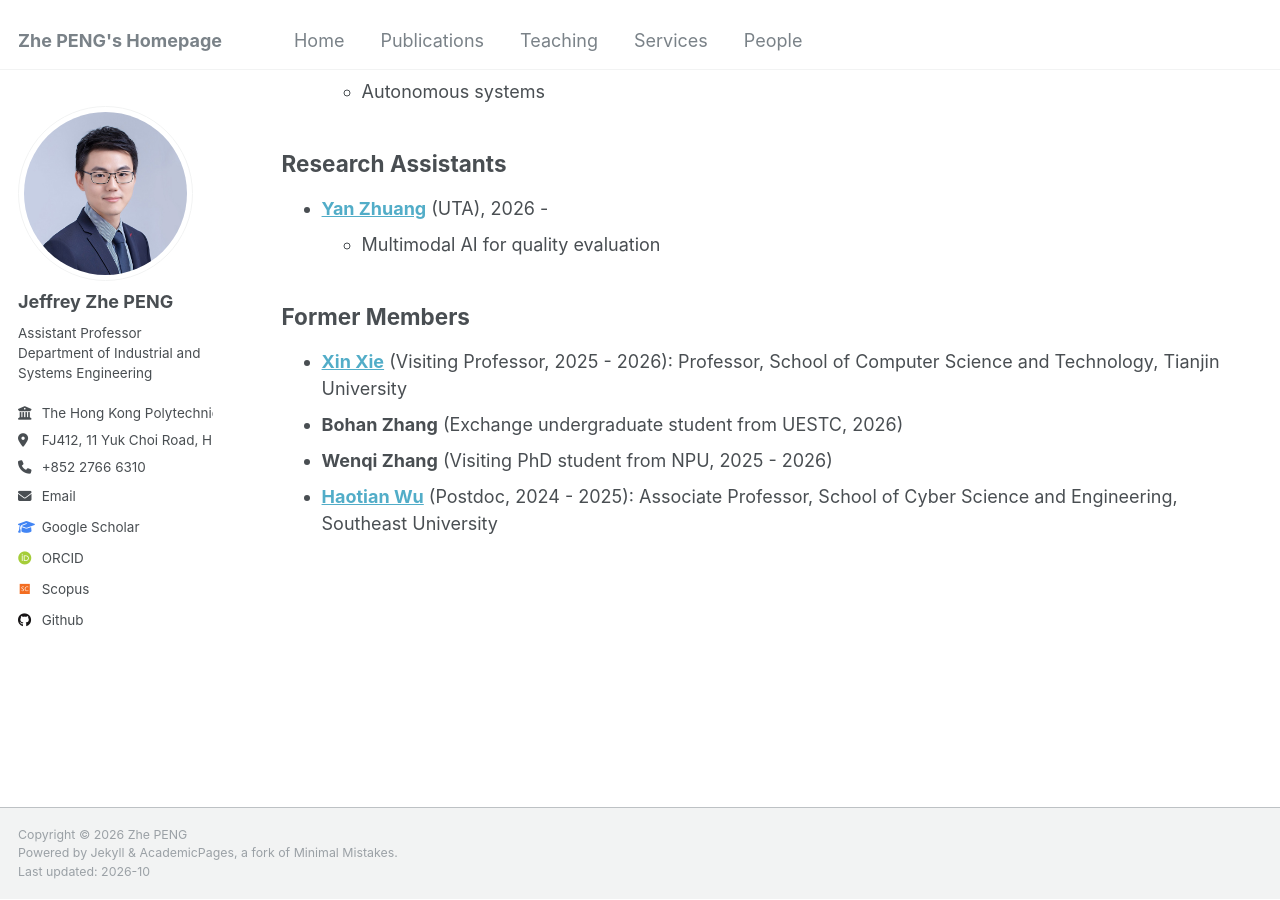
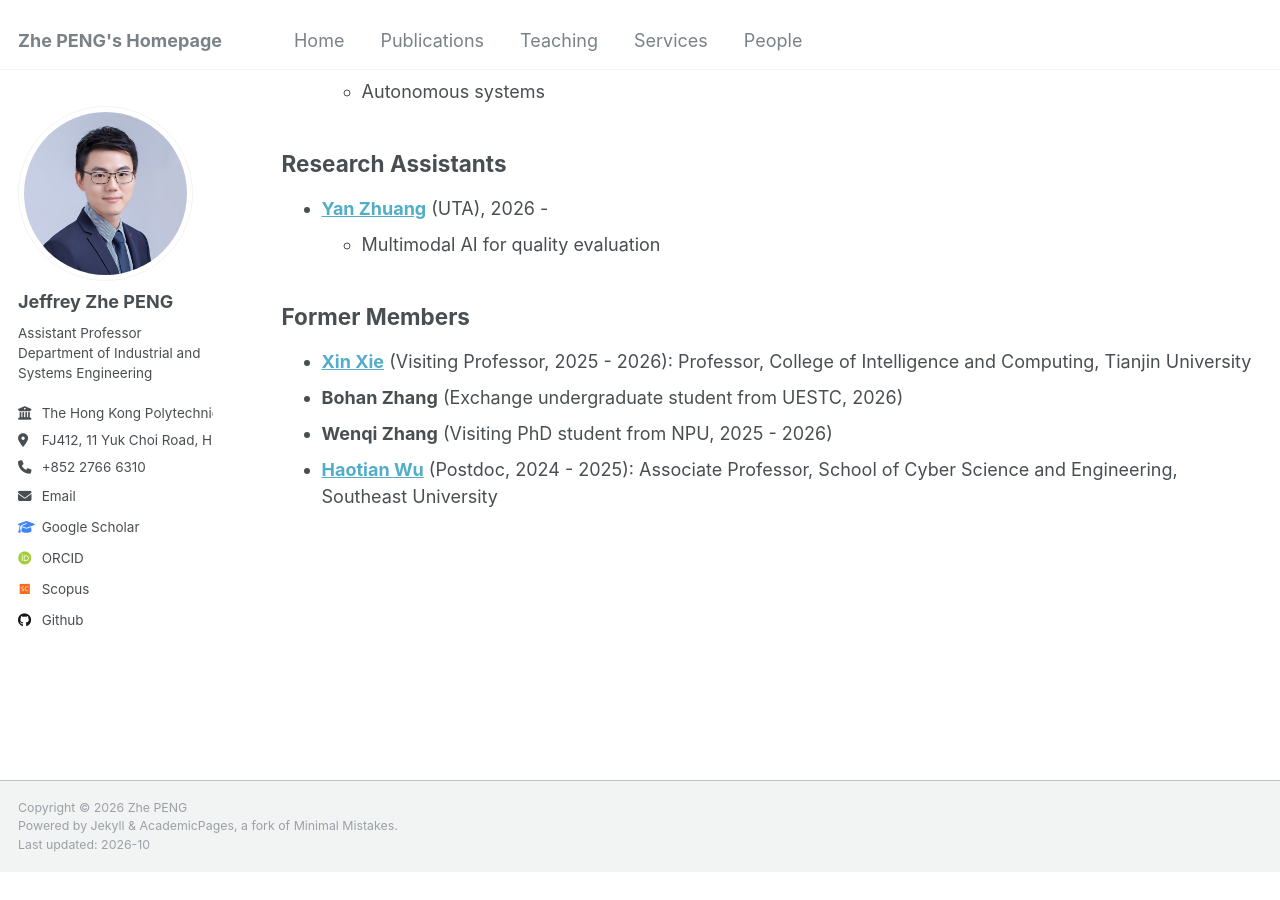
Before and after one commit to PENG-Zhe/peng-zhe.github.io, a Jekyll site: the page built from _pages/people.md, in a window 1280 px wide and 900 px high, scrolled down 1066 px. Built offline with Jekyll 4.4.1, drawn with Linux system fonts in a browser that asks for light colours; some web fonts are replaced; after the commit the page ends 1939 px from its top, so only the background shows below that.

Commit message:
Update people.md

```diff
--- a/_pages/people.md
+++ b/_pages/people.md
@@ -69,7 +69,7 @@ layout: archive
 -->
 
 ## Former Members
-* **[Xin Xie](https://xiexincn.github.io/)** (Visiting Professor, 2025 - 2026): Professor, School of Computer Science and Technology, Tianjin University
+* **[Xin Xie](https://xiexincn.github.io/)** (Visiting Professor, 2025 - 2026): Professor, College of Intelligence and Computing, Tianjin University
 * **Bohan Zhang** (Exchange undergraduate student from UESTC, 2026)
 * **Wenqi Zhang** (Visiting PhD student from NPU, 2025 - 2026)
 * **[Haotian Wu](https://cyber.seu.edu.cn/wht/list.htm)** (Postdoc, 2024 - 2025): Associate Professor, School of Cyber Science and Engineering, Southeast University
```
